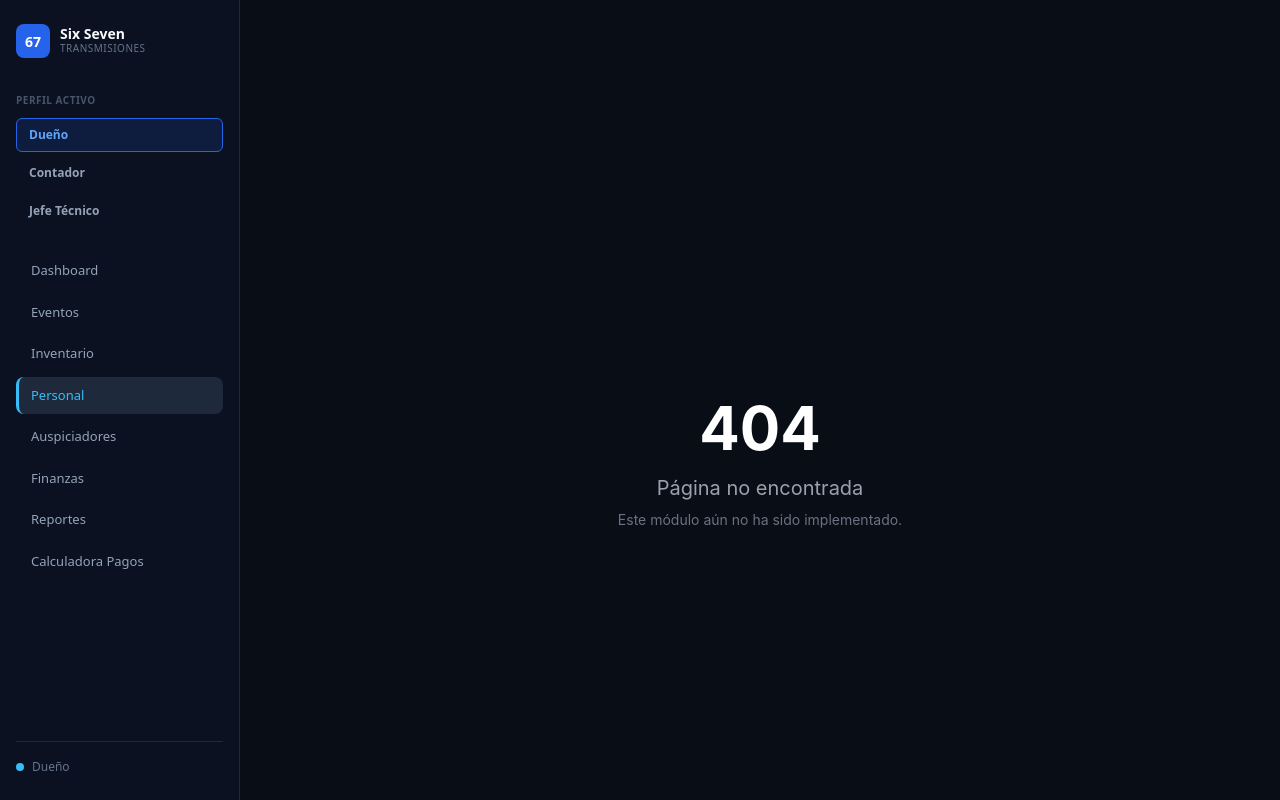
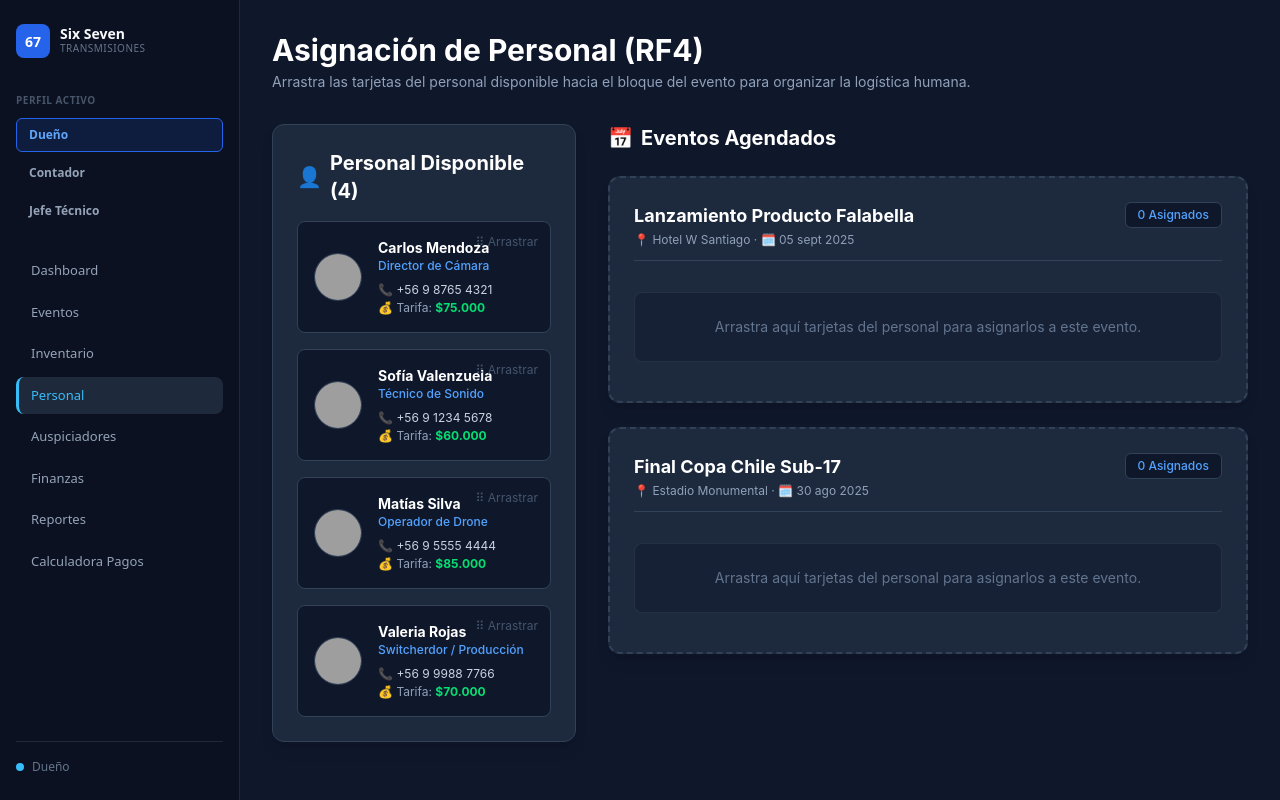
Before and after one commit to iguanitasalvaje/proyecto-isw-2026, a React (Vite) app in the folder client/: page /personal in a window 1280 px wide. Built offline with nearby package versions, Linux system fonts and the light colour scheme; grey boxes are pictures that could not be loaded.

Commit message:
feat(rf4): registra la ruta de personal en App.jsx

```diff
--- a/client/src/App.jsx
+++ b/client/src/App.jsx
@@ -7,6 +7,7 @@ import InventarioPage from "./pages/InventarioPage";
 import ReportesPage from "./pages/ReportesPage";
 import AuspiciadoresPage from "./pages/AuspiciadoresPage"
 import Eventos from "./pages/Eventos";
+import Personal from "./pages/Personal";
 import FinanzasPage from "./pages/FinanzasPage";
 import CalculadoraPagos from "./pages/CalculadoraPagos/CalculadoraPagos";
 
@@ -24,9 +25,9 @@ function App() {
           <Routes>
             <Route path="/" element={<Dashboard />} />
             <Route path="/inventario" element={<InventarioPage />} />
-
             {/* 2. Registras las nuevas rutas aquí: */}
             <Route path="/eventos" element={<Eventos />} />
+            <Route path="/personal" element={<Personal />} />
             <Route path="/finanzas" element={<FinanzasPage />} />
             <Route path="/reportes" element={<ReportesPage />} />
             <Route path="/auspiciadores" element={<AuspiciadoresPage />} />
--- /dev/null
+++ b/client/src/pages/Personal.jsx
@@ -0,0 +1,235 @@
+import React, { useState } from 'react';
+
+const Personal = () => {
+  // Lista de personal disponible (cumpliendo con teléfono, cargo y tarifa según RF4)
+  const [trabajadoresDisponibles, setTrabajadoresDisponibles] = useState([
+    {
+      id: 101,
+      nombre: 'Carlos Mendoza',
+      cargo: 'Director de Cámara',
+      telefono: '+56 9 8765 4321',
+      tarifa: 75000,
+      avatar: 'https://images.unsplash.com/photo-1534528741775-53994a69daeb?w=150&auto=format&fit=crop&q=80',
+    },
+    {
+      id: 102,
+      nombre: 'Sofía Valenzuela',
+      cargo: 'Técnico de Sonido',
+      telefono: '+56 9 1234 5678',
+      tarifa: 60000,
+      avatar: 'https://images.unsplash.com/photo-1494790108377-be9c29b29330?w=150&auto=format&fit=crop&q=80',
+    },
+    {
+      id: 103,
+      nombre: 'Matías Silva',
+      cargo: 'Operador de Drone',
+      telefono: '+56 9 5555 4444',
+      tarifa: 85000,
+      avatar: 'https://images.unsplash.com/photo-1507003211169-0a1dd7228f2d?w=150&auto=format&fit=crop&q=80',
+    },
+    {
+      id: 104,
+      nombre: 'Valeria Rojas',
+      cargo: 'Switcherdor / Producción',
+      telefono: '+56 9 9988 7766',
+      tarifa: 70000,
+      avatar: 'https://images.unsplash.com/photo-1438761681033-6461ffad8d80?w=150&auto=format&fit=crop&q=80',
+    },
+  ]);
+
+  // Lista de eventos que recibirán al personal
+  const [eventos, setEventos] = useState([
+    {
+      id: 1,
+      nombre: 'Lanzamiento Producto Falabella',
+      fecha: '05 sept 2025',
+      lugar: 'Hotel W Santiago',
+      personalAsignado: [],
+    },
+    {
+      id: 2,
+      nombre: 'Final Copa Chile Sub-17',
+      fecha: '30 ago 2025',
+      lugar: 'Estadio Monumental',
+      personalAsignado: [],
+    },
+  ]);
+
+  // Estado para controlar qué tarjeta de trabajador se está arrastrando
+  const [trabajadorArrastrado, setTrabajadorArrastrado] = useState(null);
+
+  // Funciones de Drag & Drop
+  const handleDragStart = (trabajador) => {
+    setTrabajadorArrastrado(trabajador);
+  };
+
+  const handleDragOver = (e) => {
+    e.preventDefault(); // Permitir la soltura (drop)
+  };
+
+  const handleDrop = (eventoId) => {
+    if (!trabajadorArrastrado) return;
+
+    // Agregar el trabajador al evento seleccionado si no está ya asignado
+    setEventos(prevEventos =>
+      prevEventos.map(ev => {
+        if (ev.id === eventoId) {
+          const yaAsignado = ev.personalAsignado.some(p => p.id === trabajadorArrastrado.id);
+          if (yaAsignado) return ev;
+          return { ...ev, personalAsignado: [...ev.personalAsignado, trabajadorArrastrado] };
+        }
+        return ev;
+      })
+    );
+
+    // Quitar de la lista de disponibles
+    setTrabajadoresDisponibles(prev => prev.filter(t => t.id !== trabajadorArrastrado.id));
+    setTrabajadorArrastrado(null);
+  };
+
+  const desasignarTrabajador = (eventoId, trabajador) => {
+    // Quitar del evento
+    setEventos(prev =>
+      prev.map(ev => {
+        if (ev.id === eventoId) {
+          return {
+            ...ev,
+            personalAsignado: ev.personalAsignado.filter(p => p.id !== trabajador.id),
+          };
+        }
+        return ev;
+      })
+    );
+
+    // Devolver a la lista de disponibles
+    setTrabajadoresDisponibles(prev => [...prev, trabajador]);
+  };
+
+  return (
+    <div className="min-h-screen bg-slate-900 text-slate-50 p-8 font-sans">
+
+      {/* Encabezado de la página */}
+      <div className="mb-8">
+        <h1 className="text-3xl font-bold text-white">Asignación de Personal (RF4)</h1>
+        <p className="text-slate-400 text-sm mt-1">
+          Arrastra las tarjetas del personal disponible hacia el bloque del evento para organizar la logística humana.
+        </p>
+      </div>
+
+      <div className="grid grid-cols-1 lg:grid-cols-3 gap-8">
+
+        {/* Panel Izquierdo: Personal Disponible (Origen Drag) */}
+        <div className="bg-slate-800 border border-slate-700 rounded-xl p-6 shadow-lg">
+          <h2 className="text-xl font-bold text-white mb-4 flex items-center gap-2">
+            <span>👤</span> Personal Disponible ({trabajadoresDisponibles.length})
+          </h2>
+
+          <div className="space-y-4">
+            {trabajadoresDisponibles.length === 0 ? (
+              <p className="text-slate-500 text-sm italic text-center py-6">
+                Todo el personal ha sido asignado.
+              </p>
+            ) : (
+              trabajadoresDisponibles.map((trabajador) => (
+                <div
+                  key={trabajador.id}
+                  draggable
+                  onDragStart={() => handleDragStart(trabajador)}
+                  className="bg-slate-900 border border-slate-700 hover:border-blue-500 rounded-lg p-4 cursor-grab active:cursor-grabbing transition-all hover:shadow-md group relative"
+                >
+                  <div className="flex items-center gap-4">
+                    <img
+                      src={trabajador.avatar}
+                      alt={trabajador.nombre}
+                      className="w-12 h-12 rounded-full object-cover border border-slate-700"
+                    />
+                    <div className="flex-1">
+                      <h3 className="font-bold text-white text-sm group-hover:text-blue-400 transition-colors">
+                        {trabajador.nombre}
+                      </h3>
+                      <p className="text-xs text-blue-400 font-medium">{trabajador.cargo}</p>
+
+                      <div className="mt-2 text-xs text-slate-400 space-y-0.5">
+                        <p>📞 <span className="text-slate-300">{trabajador.telefono}</span></p>
+                        <p>💰 Tarifa: <span className="text-green-400 font-bold">${trabajador.tarifa.toLocaleString('es-CL')}</span></p>
+                      </div>
+                    </div>
+                  </div>
+                  <div className="absolute top-3 right-3 text-slate-600 group-hover:text-slate-400 text-xs">
+                    ⠿ Arrastrar
+                  </div>
+                </div>
+              ))
+            )}
+          </div>
+        </div>
+
+        {/* Panel Derecho: Eventos Agendados (Drop Zone) */}
+        <div className="lg:col-span-2 space-y-6">
+          <h2 className="text-xl font-bold text-white flex items-center gap-2">
+            <span>📅</span> Eventos Agendados
+          </h2>
+
+          {eventos.map((ev) => (
+            <div
+              key={ev.id}
+              onDragOver={handleDragOver}
+              onDrop={() => handleDrop(ev.id)}
+              className="bg-slate-800 border-2 border-dashed border-slate-700 hover:border-blue-500 rounded-xl p-6 transition-colors shadow-lg"
+            >
+              <div className="flex justify-between items-start mb-4 border-b border-slate-700 pb-3">
+                <div>
+                  <h3 className="text-lg font-bold text-white">{ev.nombre}</h3>
+                  <p className="text-xs text-slate-400 mt-0.5">📍 {ev.lugar} · 🗓️ {ev.fecha}</p>
+                </div>
+                <span className="bg-slate-900 text-blue-400 px-3 py-1 rounded-md text-xs border border-slate-700 font-medium">
+                  {ev.personalAsignado.length} Asignados
+                </span>
+              </div>
+
+              {/* Zona de tarjetas asignadas */}
+              <div className="min-h-[100px] flex flex-wrap gap-4 items-center">
+                {ev.personalAsignado.length === 0 ? (
+                  <div className="w-full text-center py-6 text-slate-500 text-sm border border-slate-700/50 rounded-lg bg-slate-900/40">
+                    Arrastra aquí tarjetas del personal para asignarlos a este evento.
+                  </div>
+                ) : (
+                  ev.personalAsignado.map((p) => (
+                    <div
+                      key={p.id}
+                      className="bg-slate-900 border border-slate-700 rounded-lg p-3 flex items-center gap-3 relative pr-8 shadow"
+                    >
+                      <img
+                        src={p.avatar}
+                        alt={p.nombre}
+                        className="w-9 h-9 rounded-full object-cover"
+                      />
+                      <div>
+                        <p className="text-xs font-bold text-white">{p.nombre}</p>
+                        <p className="text-[11px] text-blue-400">{p.cargo}</p>
+                        <p className="text-[11px] text-green-400 font-semibold">${p.tarifa.toLocaleString('es-CL')}</p>
+                      </div>
+
+                      {/* Botón para quitar el trabajador del evento */}
+                      <button
+                        onClick={() => desasignarTrabajador(ev.id, p)}
+                        className="absolute top-2 right-2 text-slate-500 hover:text-red-400 text-xs font-bold transition-colors cursor-pointer"
+                        title="Desasignar"
+                      >
+                        ✕
+                      </button>
+                    </div>
+                  ))
+                )}
+              </div>
+            </div>
+          ))}
+        </div>
+
+      </div>
+
+    </div>
+  );
+};
+
+export default Personal;
```
